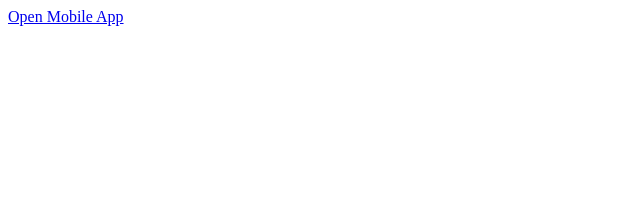
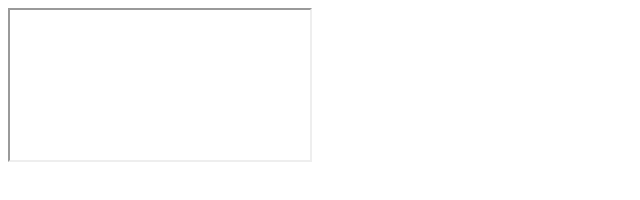
Before and after one commit to Sapientum/Applink, a plain HTML site: page index.html in a window 1280 px wide. Shown: the whole page, without its empty margins (0-640 px from the left). Drawn offline with Linux system fonts and the light colour scheme.

Commit message:
Update index.html

```diff
--- a/index.html
+++ b/index.html
@@ -8,7 +8,10 @@
     <meta name="viewport" content="width=device-width, initial-scale=1" />
     <link rel="icon" type="image/x-icon" href="favicon.ico" />
   </head>
+
   <body>
-     <a href="https://madhavsvg.github.io/.well-known/assetlinks.json?sender=eu.nets.mitid.codeapp.appswitch">Open Mobile App</a>
+    <iframe
+      <a href="https://madhavsvg.github.io/.well-known/assetlinks.json?sender=eu.nets.mitid.codeapp.appswitch">Open Mobile App</a>
+    </iframe>
   </body>
 </html>
```
